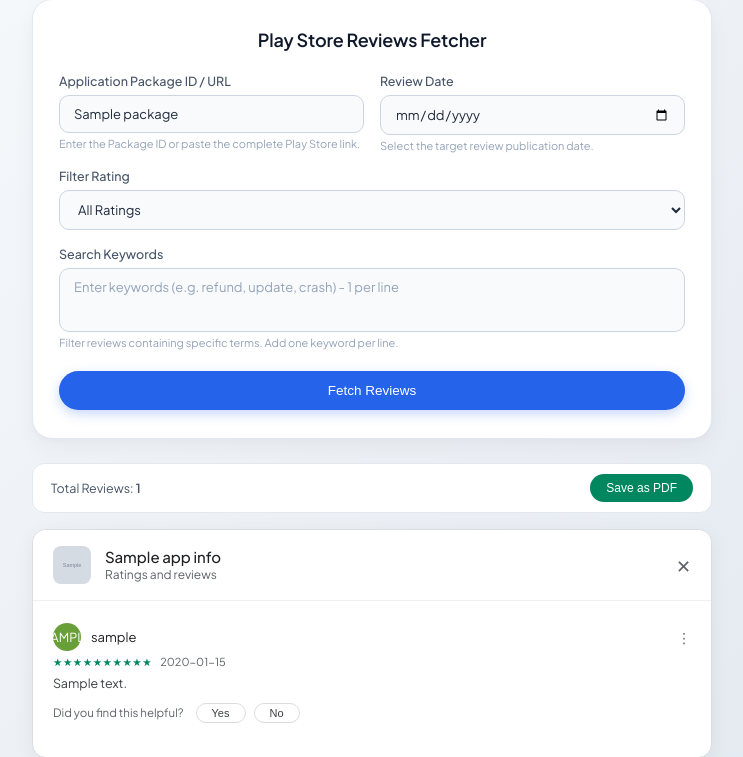
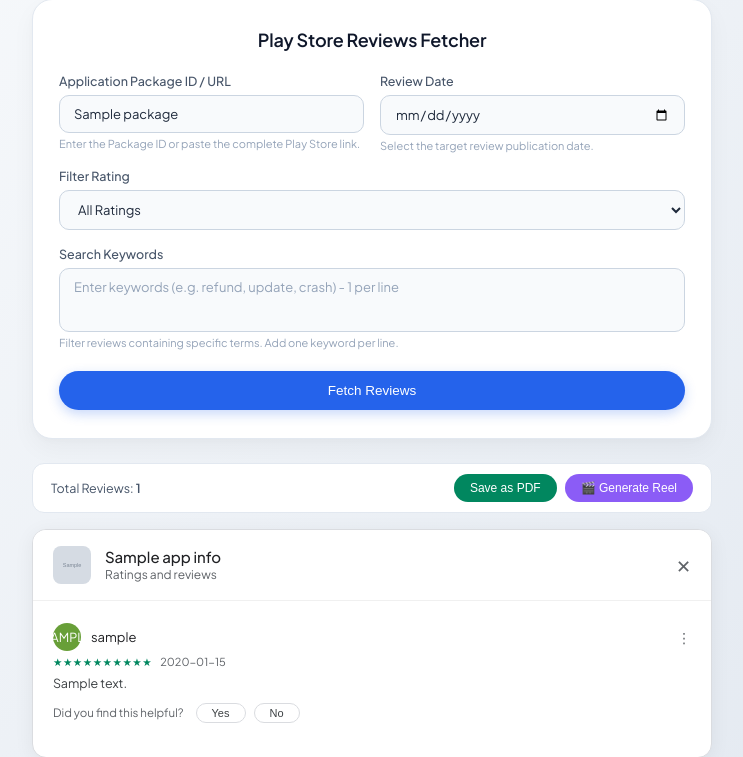
Before and after one commit to review-nest/review-fetcher, a Flask app: template templates/index.html in a window 1280 px wide. Shown: the part 31-788 px from the top of the page, without its empty margins (268-1011 px from the left). Run offline with Flask 3, Linux system fonts and the light colour scheme; the template is opened without the code that fills it: most values are stand-ins (such as "Sample title", 1, 10 or a date in 2020); grey boxes marked "Sample" are stand-in pictures; some libraries are stand-ins or nearby versions.

Commit message:
Update index.html

```diff
--- a/templates/index.html
+++ b/templates/index.html
@@ -177,6 +177,12 @@
             border-radius: 12px;
             border: 1px solid #e2e8f0;
             margin-bottom: 16px;
+            gap: 10px;
+        }
+
+        .toolbar-buttons {
+            display: flex;
+            gap: 8px;
         }
 
         .download-btn {
@@ -192,6 +198,23 @@
         }
 
         .download-btn:hover { background: #016c4c; }
+
+        .reel-btn {
+            padding: 7px 16px;
+            font-size: 12px;
+            font-weight: 500;
+            border-radius: 20px;
+            border: none;
+            background: #8b5cf6;
+            color: #ffffff;
+            cursor: pointer;
+            transition: background 0.2s;
+            display: inline-flex;
+            align-items: center;
+            gap: 4px;
+        }
+
+        .reel-btn:hover { background: #7c3aed; }
 
         /* ========================================================
            DESKTOP MODE PLAY STORE MODAL (CLEAN & ACCURATE)
@@ -359,6 +382,7 @@
         @media (max-width: 600px) {
             .form-grid { grid-template-columns: 1fr; }
             .form-group.full-width, .fetch-btn-pill { grid-column: span 1; }
+            .action-toolbar { flex-direction: column; align-items: flex-start; gap: 10px; }
         }
     </style>
 </head>
@@ -368,7 +392,7 @@
     <!-- SPINNER OVERLAY -->
     <div id="loading-overlay">
         <div class="aesthetic-spinner"></div>
-        <div class="loading-text">Fetching Reviews...</div>
+        <div class="loading-text" id="loading-msg">Fetching Reviews...</div>
     </div>
 
     <div class="main-wrapper">
@@ -439,7 +463,15 @@
             <!-- EXPORT TOOLBAR -->
             <div class="action-toolbar">
                 <span style="font-size: 12.5px; color: #475569;">Total Reviews: <strong>{{ reviews|length }}</strong></span>
-                <button class="download-btn" onclick="exportToPDF()">Save as PDF</button>
+
+                <div class="toolbar-buttons">
+                    <button class="download-btn" onclick="exportToPDF()">Save as PDF</button>
+
+                    <!-- REEL GENERATION FORM BUTTON -->
+                    <form action="/generate-video" method="POST" id="video-form" style="display: inline;">
+                        <button type="submit" class="reel-btn">🎬 Generate Reel</button>
+                    </form>
+                </div>
             </div>
 
             <!-- DESKTOP STYLE MODAL DISPLAY -->
@@ -506,8 +538,22 @@
 
     <script>
         document.getElementById('review-form').addEventListener('submit', function() {
+            document.getElementById('loading-msg').innerText = 'Fetching Reviews...';
             document.getElementById('loading-overlay').style.display = 'flex';
         });
+
+        const videoForm = document.getElementById('video-form');
+        if (videoForm) {
+            videoForm.addEventListener('submit', function() {
+                document.getElementById('loading-msg').innerText = 'Rendering Reel Video... Please wait';
+                document.getElementById('loading-overlay').style.display = 'flex';
+
+                // Hide overlay after download triggers
+                setTimeout(function() {
+                    document.getElementById('loading-overlay').style.display = 'none';
+                }, 8000);
+            });
+        }
 
         function exportToPDF() {
             const element = document.getElementById('export-target');
@@ -525,4 +571,4 @@
         }
     </script>
 </body>
-</html>
+                                </html>
```
